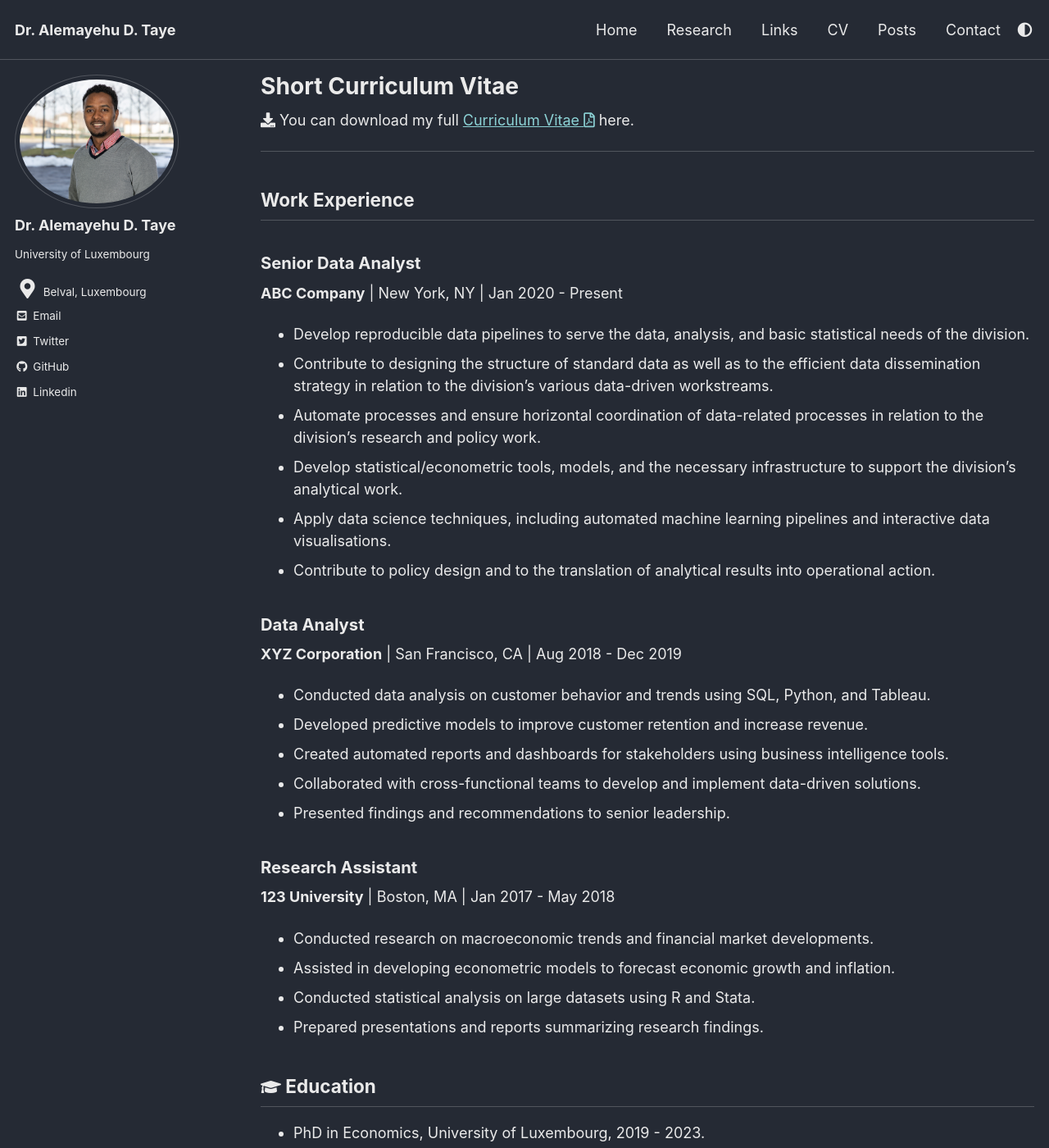
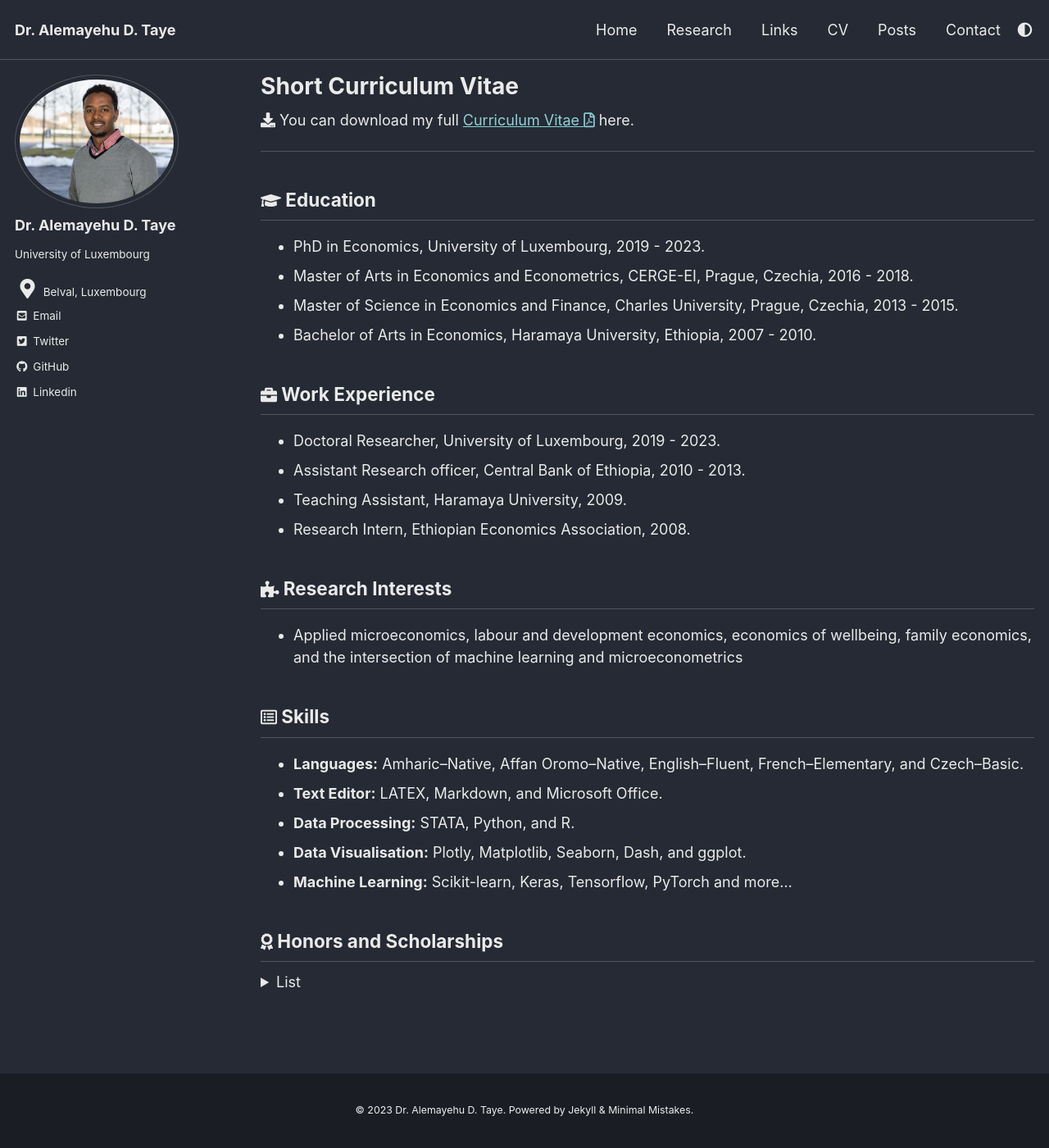
Before and after one commit to AlexTaye/AlexTAYE, a Jekyll site: the page built from _pages/CV.md, in a window 1280 px wide and 1400 px high. Shown: the whole window at 82% size. Built offline with Jekyll 4.4.1, drawn with Linux system fonts in a browser that asks for light colours; cached includes are drawn as plain includes; some of the changed text lies outside the part shown.

Commit message:
Update CV.md

```diff
--- a/_pages/CV.md
+++ b/_pages/CV.md
@@ -16,6 +16,7 @@ toc_icon: "gear"
 <i class='fas fa-download' style='font-size:18px'></i> You can download my full <a target="_blank" href="/_pages/Taye_cv.pdf">Curriculum Vitae <i class="far fa-file-pdf"></i></a> here.
 
 ***
+<!--
 ## Work Experience
 
 ### Senior Data Analyst
@@ -44,7 +45,7 @@ toc_icon: "gear"
 - Assisted in developing econometric models to forecast economic growth and inflation.
 - Conducted statistical analysis on large datasets using R and Stata.
 - Prepared presentations and reports summarizing research findings.
-
+-->
 
 ## <i class='fas fa-graduation-cap' style='font-size:20px'></i> Education
 
@@ -55,12 +56,12 @@ toc_icon: "gear"
 
 
 ## <i class='fas fa-briefcase' style='font-size:20px'></i> Work Experience
-### Doctoral Researcher in Economics and Machine Learning
+<!--### Doctoral Researcher in Economics and Machine Learning
 **University of Luxembourg** | Belval, Luxembourg | Feb 2019 - Present
 
 ### Assistant Research officer
 **Central Bank of Ethiopia** | Addis Ababa, Ethiopia | Sep 2010 - Sep 2013
-
+-->
 - Doctoral Researcher, University of Luxembourg, 2019 - 2023.
 - Assistant Research officer, Central Bank of Ethiopia, 2010 - 2013.
 - Teaching Assistant, Haramaya University, 2009.
```
